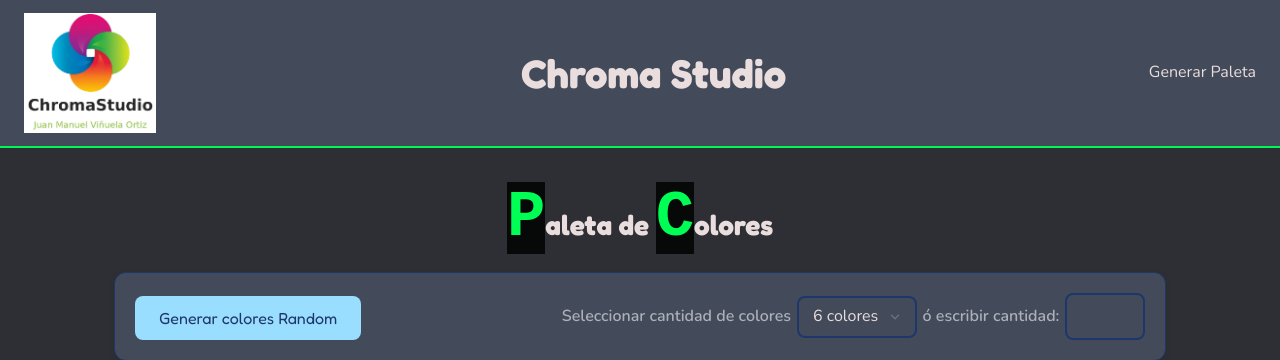
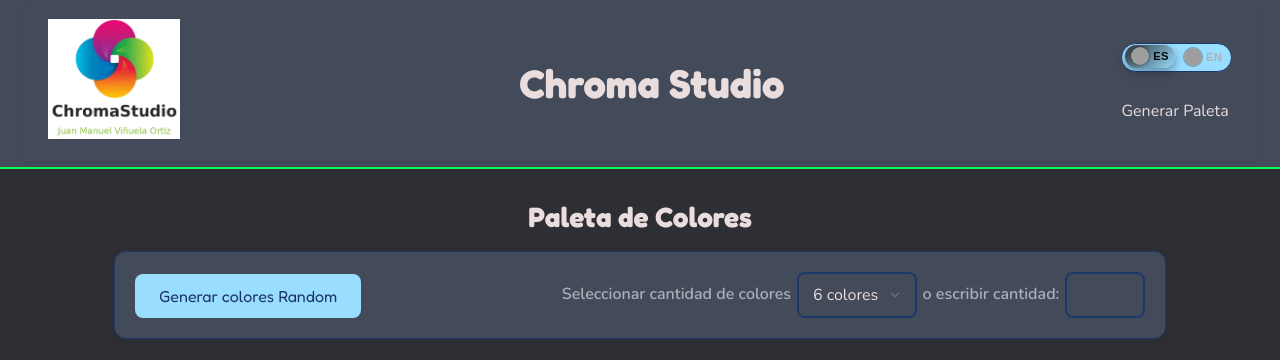
Before and after one commit to JuanMVV/ProyectoM1_JuanManuelVinuelaOrtiz, a plain HTML site: page index.html in a window 1280 px wide. Shown: the top 360 px of the page. Drawn offline with nearby package versions, Linux system fonts and the light colour scheme; grey boxes are pictures that could not be loaded.

Commit message:
feat: Agregar funcionalidad botón switch para elegir idioma (es-en) actualizando template según selección, modificaciones en documentación, agregar nueva página html como referencia al click del logo.

```diff
--- a/css/styles.css
+++ b/css/styles.css
@@ -17,16 +17,16 @@
   --color-acento-oscuro: hsl(140, 90%, 40%);
 
   /* Neutros - Fondo oscuro para resaltar el flúor */
-  --color-fondo: hsl(218, 8%, 19%); /* #1a1f2e */
-  --color-superficie: hsl(219, 15%, 31%); /* #23283a */
-  --color-borde: hsl(221, 56%, 27%); /* #3d4252 */
-  --color-texto: hsl(0, 21%, 89%); /* #fafafa */
-  --color-texto-suave: hsl(220, 8%, 70%); /* #b3b8c0 */
+  --color-fondo: hsl(218, 8%, 19%);
+  --color-superficie: hsl(219, 15%, 31%);
+  --color-borde: hsl(221, 56%, 27%);
+  --color-texto: hsl(0, 21%, 89%);
+  --color-texto-suave: hsl(220, 8%, 70%);
 
 /* Mensajes de Errores */
-  --color-error-fondo: hsl(0, 91%, 46%); /* #b3b8c0 */
-  --color-error-borde: hsl(220, 3%, 39%); /* #b3b8c0 */
-  --color-error-texto: hsl(220, 27%, 96%); /* #b3b8c0 */
+  --color-error-fondo: hsl(0, 91%, 46%);
+  --color-error-borde: hsl(220, 3%, 39%);
+  --color-error-texto: hsl(220, 27%, 96%);
 }
 /* ===== Base ===== */
 
@@ -61,8 +61,16 @@ header {
   position: sticky;
   top: 0;
   border-bottom: 2PX solid var(--color-acento);
+  background-color: var(--color-superficie);
+  z-index: 10;
 }
 
+header {
+  display: flex;
+  align-items: center;
+  justify-content: space-between;
+  padding: 0.4rem 1.5rem;
+}
 
 .nav {
   display: flex;
@@ -71,6 +79,7 @@ header {
   padding: 0.8rem 1.5rem;
   background-color: var(--color-superficie);
   box-shadow: 0 1px 3px hsl(220 25% 18% / 0.08);
+  width: 100%;
 }
 
 .navbar-logo {
@@ -80,6 +89,7 @@ header {
     margin-bottom: auto;
     cursor: pointer;
     transition: transform 0.2s ease;
+    flex: 0 0 auto;
 }
 
 .navbar-logo:hover {
@@ -90,6 +100,7 @@ header {
 .nav_links {
   display: flex;
   gap: 1.5rem;
+  flex-direction: column;
   list-style: none;
 }
 
@@ -103,7 +114,6 @@ header {
   color: var(--color-primario);
 }
 
-/* = Layout: main (contenedor centrado) = */
 main {
   max-width: 1100px;
   margin: 0 auto;
@@ -127,7 +137,6 @@ main h2 {
 .mayuscula:hover {
   color: rgb(219, 29, 213);
 }
-
 
 .galeria {
   display: grid;
@@ -177,7 +186,6 @@ main h2 {
   background-color: var(--color-primario-claro);
   color: var(--color-primario-oscuro);
 }
-
 
 .swatch_color-claro {
   background-color: var(--color-primario-claro);
@@ -385,7 +393,7 @@ footer {
 
 .toast_error {
   position: fixed;
-  top: 240px;
+  top: 150px;
   right: 20px;
   background-color: var(--color-error-fondo);
   color: var(--color-error-texto);
@@ -404,3 +412,80 @@ footer {
   opacity: 1;
   transform: translateY(0);
 }
+
+
+/* Region Switch ES-ENG */
+#lang-switcher {
+  display: inline-flex;
+  align-items: top;
+  justify-content: space-between;
+  gap: 0.15rem;
+  padding: 0.15rem;
+  border-radius: 999px;
+  background-color: var(--color-primario-claro);
+  border: 1px solid var(--color-borde);
+}
+
+.lang-btn {
+  position: relative;
+  display: inline-flex;
+  align-items: center;
+  gap: 0.25rem;
+  padding: 0.15rem 0.4rem;
+  border: none;
+  background: transparent;
+  cursor: pointer;
+  border-radius: 999px;
+  color: var(--color-texto-suave);
+  font-size: 0.7rem;
+  font-weight: 600;
+  letter-spacing: 0.03em;
+  transition:
+    background-color 0.2s ease,
+    color 0.2s ease,
+    transform 0.1s ease;
+}
+
+.lang-flag {
+  width: 18px;
+  height: 18px;
+  border-radius: 50%;
+  overflow: hidden;
+  flex-shrink: 0;
+  box-shadow: 0 0 0 1px hsl(0 0% 0% / 0.3);
+}
+
+.lang-flag img {
+  width: 100%;
+  height: 100%;
+  object-fit: cover;
+  display: block;
+}
+
+.lang-label {
+  text-transform: uppercase;
+}
+
+.lang-btn.active {
+  background: linear-gradient(
+    135deg,
+    var(--color-fondo),
+    var(--color-primario-claro)
+  );
+  color: var(--color-primario-oscuro);
+  transform: translateY(-1px);
+  box-shadow: 0 4px 10px hsl(220 50% 10% / 0.4);
+}
+
+.lang-btn:hover:not(.active),
+.lang-btn:focus-visible:not(.active) {
+  background-color: hsl(220 20% 25% / 0.8);
+  color: var(--color-texto);
+}
+
+@media (max-width: 600px) {
+  #lang-switcher {
+    align-self: flex-end;
+    margin-top: 0.25rem;
+  }
+}
--- a/index.html
+++ b/index.html
@@ -7,60 +7,88 @@
     <link rel="preconnect" href="https://fonts.gstatic.com" crossorigin />
     <link
       href="https://fonts.googleapis.com/css2?family=Fredoka:wght@300..700&family=Nunito:ital,wght@0,200..1000;1,200..1000&display=swap"
-      rel="stylesheet" />
+      rel="stylesheet"
+    />
     <!-- referencia al archivo .css -->
     <link rel="stylesheet" href="./css/styles.css" />
     <title>ProyectoM1_JuanManuelViñuelaOrtiz</title>
-    <link rel="icon" href="./assest/img/icon-paleta.png" type="image/png">
+    <link rel="icon" href="./assest/img/icon-paleta.png" type="image/png" />
   </head>
 
   <body>
     <header>
       <nav class="nav">
-        <!-- referencia a la ubicacion del logo -->
-      <img src="./assest/img/chromastudio_full_logo.png" alt="ChromaStudio" class="navbar-logo">
-      <h1>Chroma Studio</h1>
-      <ul class="nav_links">
-        <li><a class="nav_link" href="#controles">Generar Paleta</a></li>
-        <!-- <li><a class="nav_link" href="#paletas-guardadas">Guardar Paleta</a></li>    -->
-      </ul>
+        <a href="./chromaStudio.html" target="_blank" rel="noopener">
+          <img src="./assest/img/chromastudio_full_logo.png" alt="ChromaStudio" class="navbar-logo"/>
+        </a>
+        <h1 data-i18n="app_title">Chroma Studio</h1>
+        <ul class="nav_links">
+          <li>
+            <div id="lang-switcher">
+              <button
+                class="lang-btn active"
+                data-lang="es"
+                aria-label="Español"
+              >
+                <span class="lang-flag">
+                  <img src="https://flagcdn.com/ar.svg" alt="Español" />
+                </span>
+                <span class="lang-label">ES</span>
+              </button>
+              <button class="lang-btn" data-lang="en" aria-label="English">
+                <span class="lang-flag">
+                  <img src="https://flagcdn.com/us.svg" alt="English" />
+                </span>
+                <span class="lang-label">EN</span>
+              </button>
+            </div>
+          </li>
+          <li>
+            <a class="nav_link" href="#controles" data-i18n="nav_generate_palette">Generar Paleta</a>
+          </li>
+        </ul>
       </nav>
     </header>
 
     <!-- Navegacion principal -->
     <main>
       <section id="generador-paleta">
-        <h2><span class="mayuscula">p</span>aleta de <span class="mayuscula">c</span>olores</h2>
+        <h2 data-i18n="palette_title">
+          <span class="mayuscula">p</span>aleta de <span class="mayuscula">c</span>olores
+        </h2>
 
         <!-- Boton generar: genera paleta de colores -->
-        <div class="controles"  id="controles">
-          <button class="boton boton-primario" id="generar">Generar colores Random</button>
+        <div class="controles" id="controles">
+          <button class="boton boton-primario" id="generar" data-i18n="btn_generate_random">Generar colores Random</button>
           <div class="controles_campo">
-            <label class="controles_label" for="cantidad">Seleccionar cantidad de colores</label>
+            <label
+              class="controles_label"
+              for="cantidad"
+              data-i18n="label_select_quantity"
+              >Seleccionar cantidad de colores</label>
             <select class="select" id="cantidad">
-              <option value="6">6 colores</option>
-              <option value="8">8 colores</option>
-              <option value="9">9 colores</option>
+              <option value="6" data-i18n="option_6_colors">6 colores</option>
+              <option value="8" data-i18n="option_8_colors">8 colores</option>
+              <option value="9" data-i18n="option_9_colors">9 colores</option>
             </select>
-            <label class="controles_label">ó escribir cantidad:</label>
-            <input id="input-cantidad" type="number" maxlength="2" min="1" max="10">
+            <label class="controles_label" data-i18n="label_or_write_quantity">ó escribir cantidad:</label>
+            <input id="input-cantidad" type="number" min="1" max="10"/>
           </div>
         </div>
 
         <section class="galeria" id="galeria"></section>
       </section>
-
-      <!-- <section id="paletas-guardadas">
-        <h4>Paletas de colores a Guardar</h4>
-      </section> -->
     </main>
 
     <footer>
-      <p>ChromaStudio © 2026 | Todos los derechos reservados | Términos y condiciones</p>
+      <p data-i18n="footer_text">
+        ChromaStudio © 2026 | Todos los derechos reservados | Términos y
+        condiciones
+      </p>
     </footer>
 
     <script src="./js/index.js"></script>
-    <div id="toast-error" class="toast_error"></div>
-    <div id="toast" class="toast"></div>
+    <div id="toast-error" class="toast_error" data-i18n="toast_error_default"></div>
+    <div id="toast" class="toast" data-i18n="toast_default"></div>
   </body>
 </html>
--- a/js/index.js
+++ b/js/index.js
@@ -1,3 +1,86 @@
+// region Traducciones
+const i18n = {
+  es: {
+    app_title: "Chroma Studio",
+    nav_generate_palette: "Generar Paleta",
+    palette_title: "Paleta de Colores",
+    btn_generate_random: "Generar colores Random",
+    label_select_quantity: "Seleccionar cantidad de colores",
+    option_6_colors: "6 colores",
+    option_8_colors: "8 colores",
+    option_9_colors: "9 colores",
+    label_or_write_quantity: "o escribir cantidad:",
+    footer_text: "ChromaStudio © 2026 | Todos los derechos reservados | Términos y condiciones",
+    toast_error_default: "",
+    toast_default: "",
+    toast_invalid_quantity: "La cantidad ingresada debe ser entre 1 y 10",
+    toast_copied: "Copiado al portapapeles",
+    toast_copy_failed: "No se pudo copiar al portapapeles",
+    color_label: "Color"
+  },
+  en: {
+    app_title: "Chroma Studio",
+    nav_generate_palette: "Generate Palette",
+    palette_title: "Color Palette",
+    btn_generate_random: "Generate random colors",
+    label_select_quantity: "Select number of colors",
+    option_6_colors: "6 colors",
+    option_8_colors: "8 colors",
+    option_9_colors: "9 colors",
+    label_or_write_quantity: "or type quantity:",
+    footer_text: "ChromaStudio © 2026 | All rights reserved | Terms and conditions",
+    toast_error_default: "",
+    toast_default: "",
+    toast_invalid_quantity: "Quantity must be between 1 and 10",
+    toast_copied: "Copied to clipboard",
+    toast_copy_failed: "Could not copy to clipboard",
+    color_label: "Color"
+  }
+};
+
+let currentLang = "es";
+
+function changeLanguage(lang) {
+  const dict = i18n[lang];
+  if (!dict) return;
+
+  const elements = document.querySelectorAll("[data-i18n]");
+  elements.forEach(el => {
+    const key = el.dataset.i18n;
+    const translation = dict[key];
+    if (translation !== undefined) {
+      // Para options y labels alcanza con textContent
+      el.textContent = translation;
+    }
+  });
+
+  // Actualizamos tambien el atributo lang del HTML
+  document.documentElement.setAttribute("lang", lang);
+  currentLang = lang;
+  localStorage.setItem("lang", lang);
+}
+
+document.addEventListener("DOMContentLoaded", () => {
+  const langButtons = document.querySelectorAll(".lang-btn");
+
+  langButtons.forEach(btn => {
+    btn.addEventListener("click", () => {
+      const lang = btn.dataset.lang;
+      changeLanguage(lang);
+
+      langButtons.forEach(b => b.classList.remove("active"));
+      btn.classList.add("active");
+    });
+  });
+
+  const savedLang = localStorage.getItem("lang") || "es";
+  changeLanguage(savedLang);
+
+  const activeBtn = document.querySelector(`.lang-btn[data-lang="${savedLang}"]`);
+  if (activeBtn) activeBtn.classList.add("active");
+});
+// end region Traducciones
+
 function hslToHex(h, s, l) {
   l = l / 100;
   const a = (s * Math.min(l, 1 - l)) / 100;
@@ -79,7 +162,9 @@ function renderPaleta(cantidad) {
 
   for (let i = 0; i < cantidad; i++) {
     const color = generarColor();
-    const swatch = crearSwatch(color.hsl, color.hex, "Color " + (i + 1));
+    const labelColor = i18n[currentLang].color_label || "Color";
+    const swatch = crearSwatch(color.hsl, color.hex, `${labelColor} ${i + 1}`);
+
     galeria.appendChild(swatch);
   }
 }
@@ -93,7 +178,8 @@ inputCant.addEventListener("change", function () {
   if (cant > 0 && cant <= 10) {
     renderPaleta(cant);
   } else {
-    showToastError("La cantidad ingresada debe ser entre 1 y 10");
+    const msg = i18n[currentLang].toast_invalid_quantity;
+    showToastError(msg);
     inputCant.value = "";
     inputCant.focus();
   }
@@ -115,8 +201,7 @@ selector.addEventListener("change", function () {
 renderPaleta(6);
 
 
-
-// region copiar codigos
+// region copiar códigos
 document.addEventListener("click", async (e) => {
   const btn = e.target.closest(".copy-btn");
   if (!btn) return;
@@ -130,15 +215,21 @@ document.addEventListener("click", async (e) => {
     await navigator.clipboard.writeText(text);
     const original = btn.textContent;
     btn.textContent = "✓";
-    showToast("Copiado al portapapeles");
+    // showToast("Copiado al portapapeles");
+    const msgCopied = i18n[currentLang].toast_copied;
+    showToast(msgCopied);
     setTimeout(() => {
       btn.textContent = original;
     }, 1800);
   } catch (err) {
     console.error("Error al copiar: ", err);
-    showToast("No se pudo copiar al portapapeles", 2500);
+    // showToast("No se pudo copiar al portapapeles", 2500);
+    const msgFail = i18n[currentLang].toast_copy_failed;
+    showToast(msgFail, 2500);
   }
 });
+//end region copiar códigos
+
 
 
 // region msn toast
@@ -174,3 +265,4 @@ function showToastError(message, duration = 1800) {
     toast.classList.remove('show');
   }, duration);
 }
+//end region msn toast
```
Also changed, not shown: chromaStudio.html (added, +30 -0 lines), assest/img/capturas/MsnErrorCant.png (added), assest/img/capturas/botonGen.png (added), assest/img/capturas/copyValor.png (added), assest/img/capturas/inputCant.png (added), assest/img/capturas/inputCant_selector.png (added), assest/img/capturas/paletaGen.png (added), assest/img/capturas/selectorCant.png (added), assest/img/capturas/swEN.png (added), assest/img/capturas/swES.png (added), assest/img/pagEnConstruccion.png (added), 2 other files.
